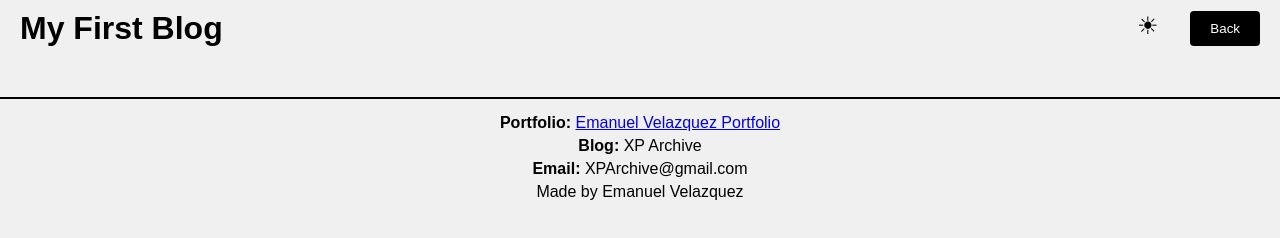
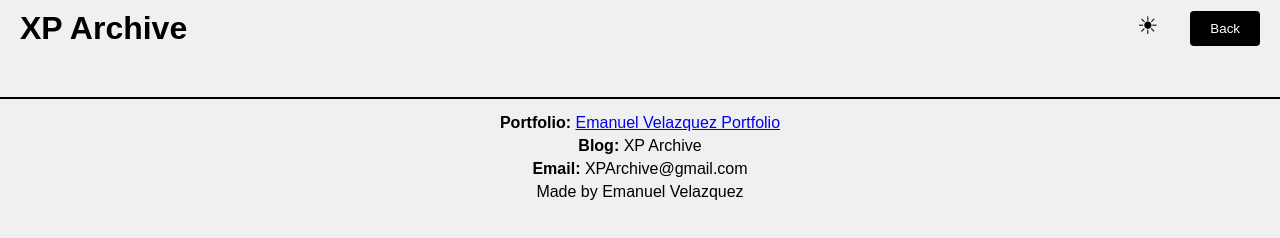
Before and after one commit to Velazqe/My-Blog, a plain HTML site: page blog.html in a window 1280 px wide. Drawn offline with Linux system fonts and the light colour scheme.

Commit message:
changed the name and tittle of the blog

```diff
--- a/blog.html
+++ b/blog.html
@@ -3,13 +3,13 @@
 <head>
     <meta charset="UTF-8">
     <meta name="viewport" content="width=device-width, initial-scale=1.0">
-    <title>My First Blog</title>
+    <title>XP Archive</title>
     <link rel="stylesheet" href="./assets/css/blog.css">
     <link rel="stylesheet" href="./assets/css/styles.css">
 </head>
 <body>
     <div class="header">
-        <h1>My First Blog</h1>
+        <h1>XP Archive</h1>
         <div class="bcontainer">
         <button class="back-button">Back</button>
         <div class="top">
```
